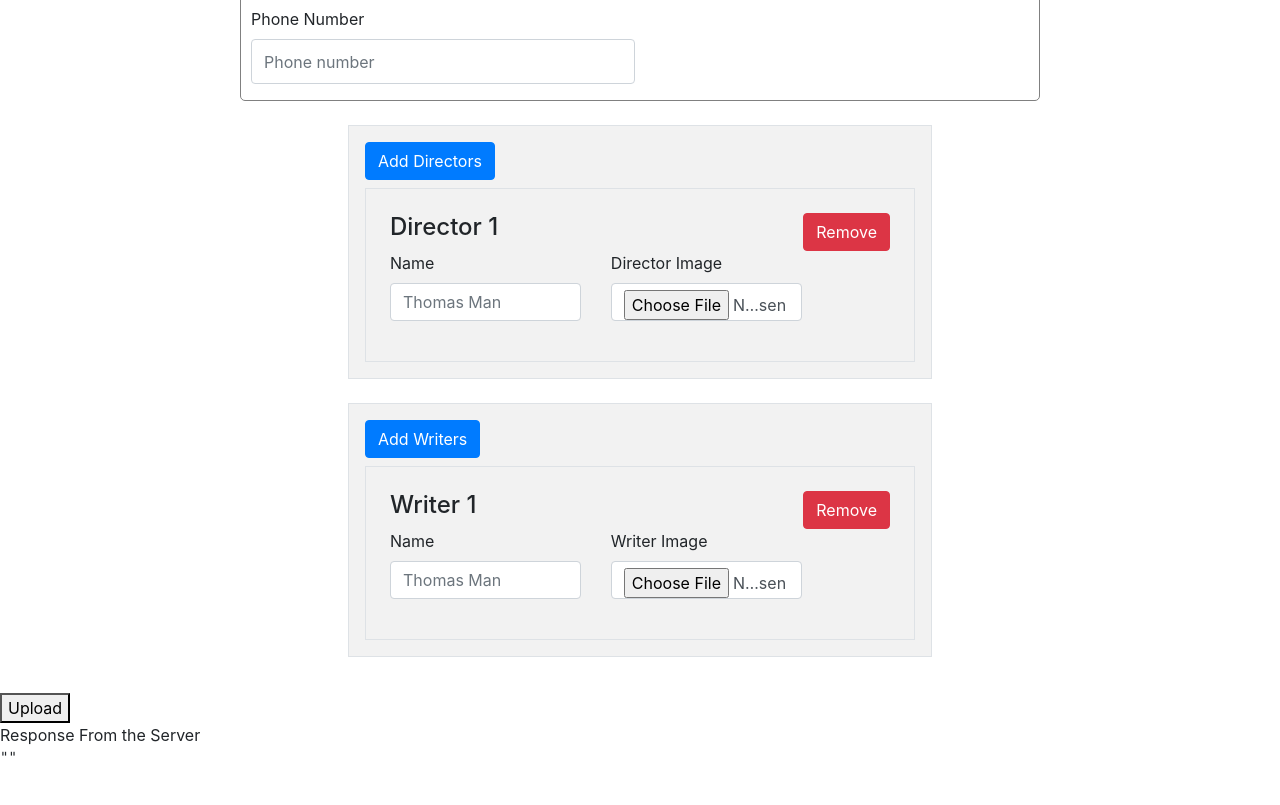
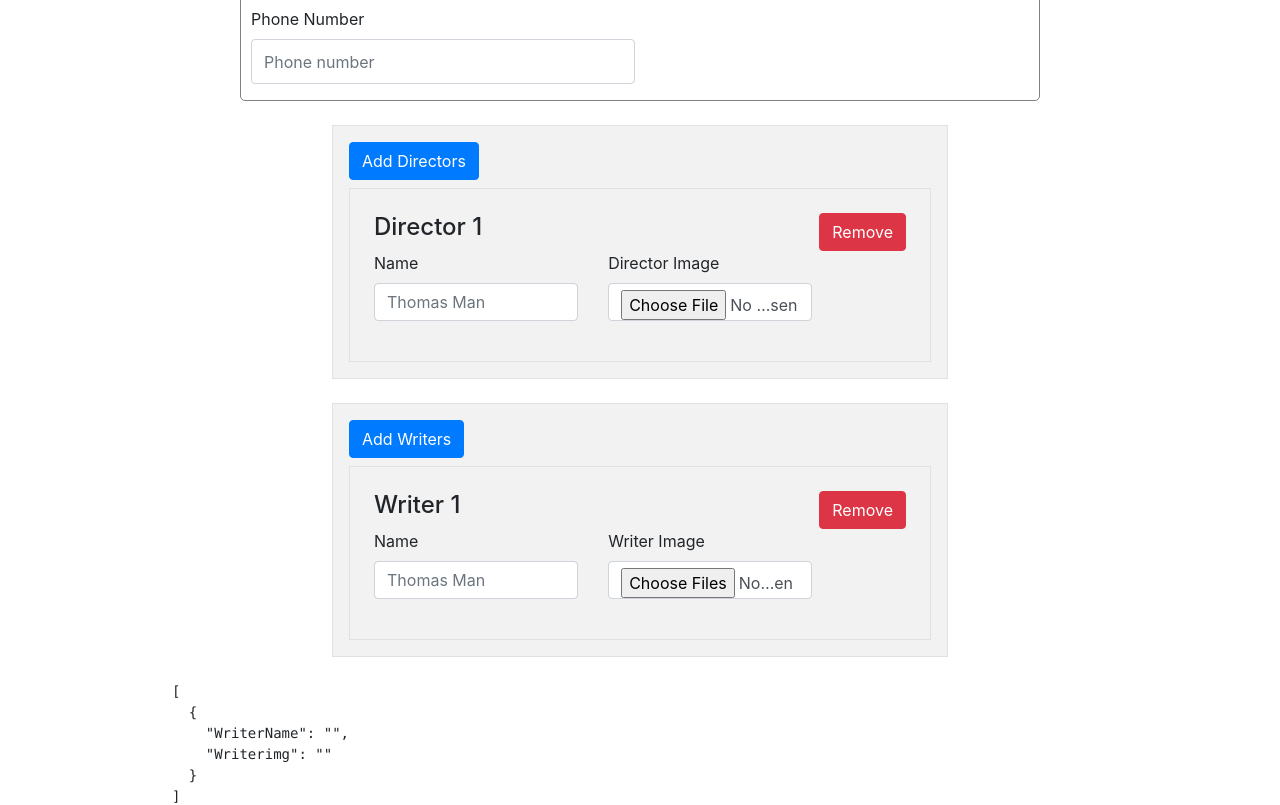
Before and after one commit to AashishSinghal/admin-panel, a React (Create React App) app: page / in a window 1280 px wide. Shown: the part 1580-2385 px from the top of the page. Built offline with nearby package versions, Linux system fonts and the light colour scheme.

Commit message:
form component UI

```diff
--- a/src/preUploadVideoContoller/AddDirectors/AddDriectors.css
+++ b/src/preUploadVideoContoller/AddDirectors/AddDriectors.css
@@ -1,5 +1,5 @@
 .container_pad{
-    margin: 0 11rem;
+    margin: 0 10rem;
     padding: 1rem;
     border: 1px solid rgb(222,226,230);
     background-color: rgb(242,242,242);
--- a/src/preUploadVideoContoller/AddWriters/AddWriters.js
+++ b/src/preUploadVideoContoller/AddWriters/AddWriters.js
@@ -54,6 +54,7 @@ const AddWriter = () => {
             <div className="comp_border">
               <div className="text_btn">
                 <h4>Writer {index+1}</h4>
+                {/* {button} */}
                   <button
                     className="btn btn-danger"
                     type="button"
@@ -79,6 +80,7 @@ const AddWriter = () => {
                   <label htmlFor="Writerimg">Writer Image</label>
                   <input
                     type="file"
+                    multiple
                     className="form-control"
                     id="Writerimg"
                     name="Writerimg"
@@ -91,19 +93,19 @@ const AddWriter = () => {
           </Fragment>
           ))}
         </div>
-        {/*<div className="submit-button">
-          <button
+        <div className="submit-button">
+          {/* <button
             className="btn btn-primary mr-2"
             type="submit"
             onSubmit={handleSubmit}
           >
             Save
-          </button>
+          </button> */}
         </div>
         <br/>
          <pre>
         {JSON.stringify(inputFields, null, 2)}
-        </pre> */}
+        </pre>
       </form>
     </>
   )
```
